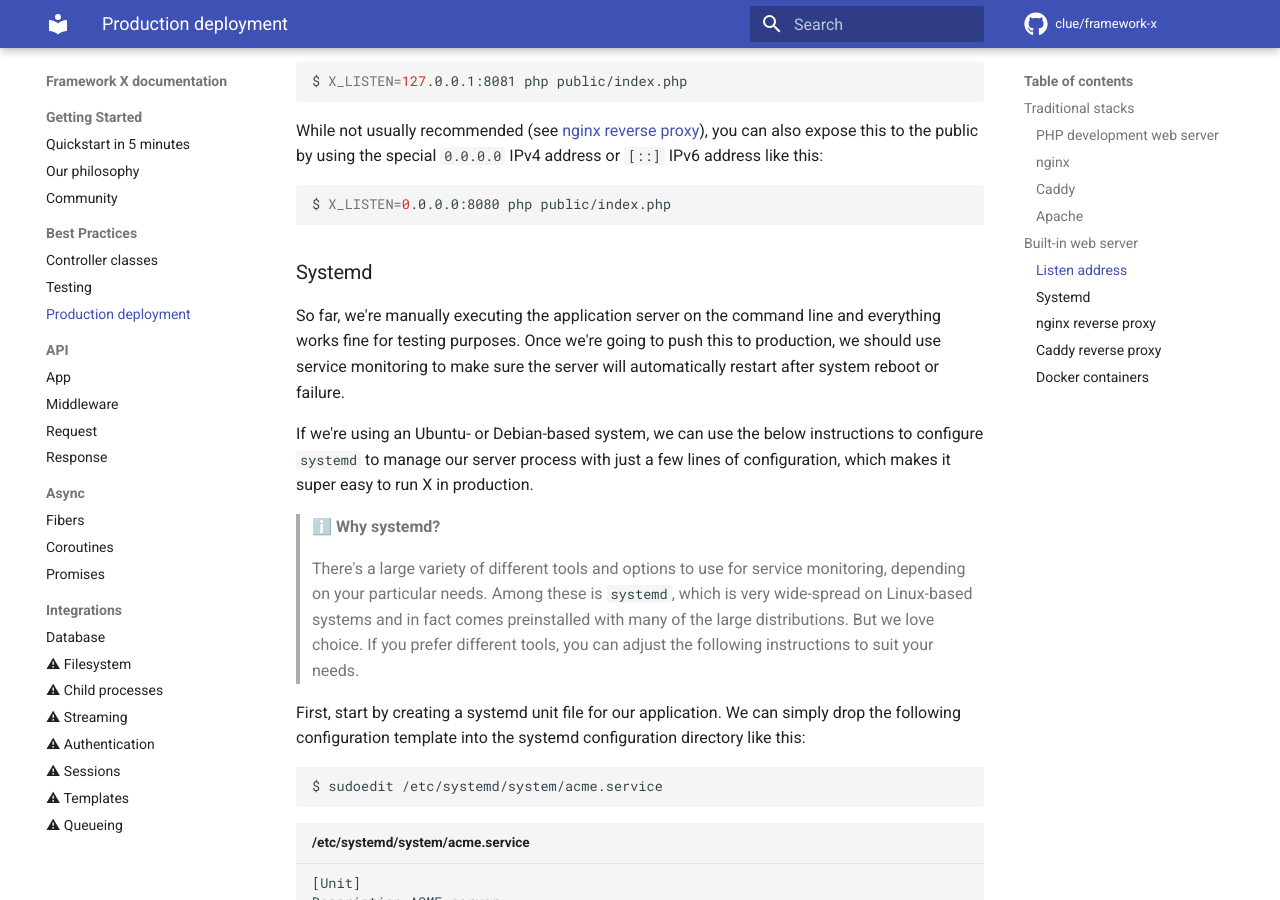
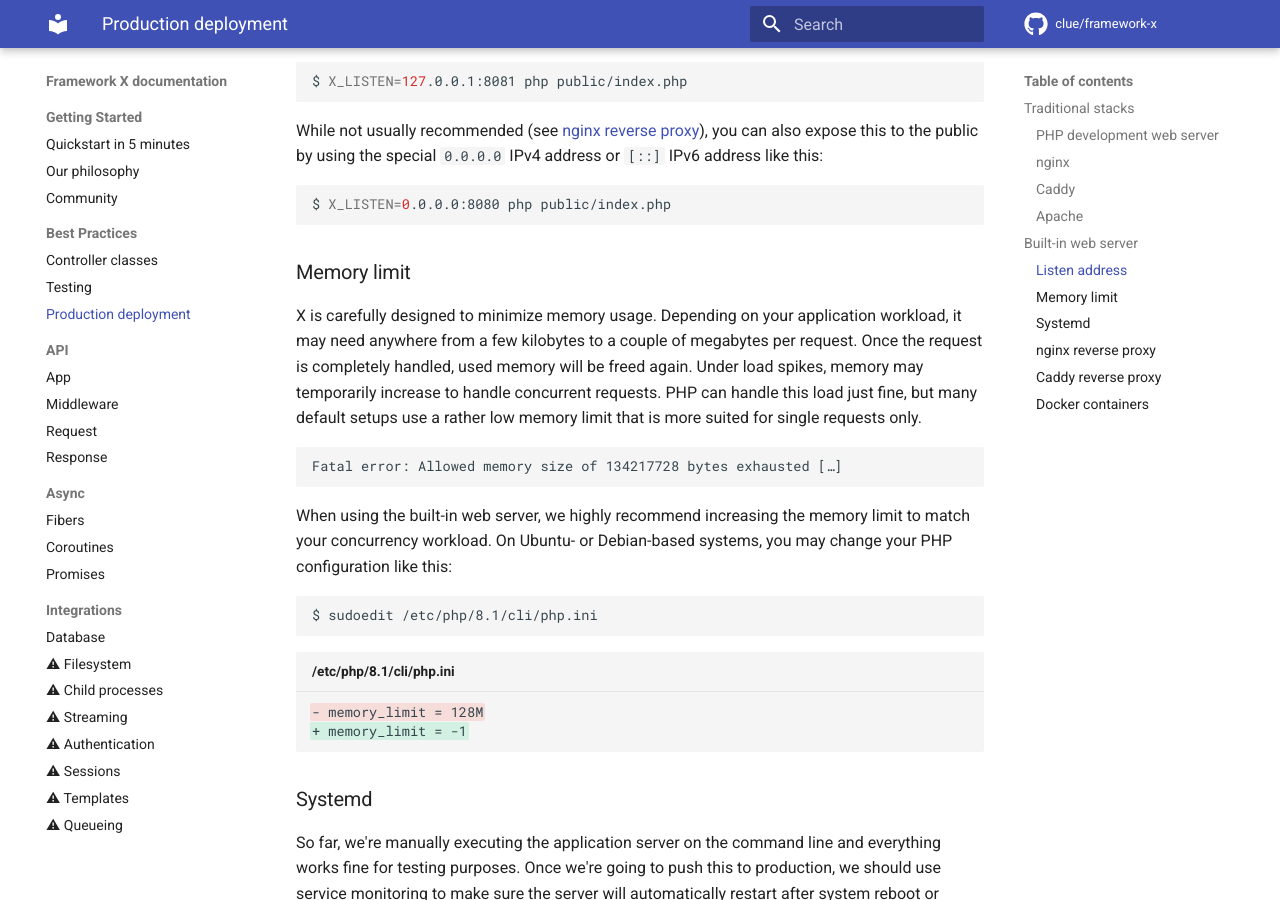
Before and after one commit to clue/framework-x, an MkDocs documentation site: the page built from docs/best-practices/deployment.md, in a window 1280 px wide and 900 px high, scrolled down 5473 px. Built offline with MkDocs 1.6.1 and Material for MkDocs 9.7.7, drawn with Linux system fonts in a browser that asks for light colours; comment, search, counter and statistics services are not loaded.

Commit message:
Add instructions to increase PHP's default `memory_limit`

````diff
--- a/docs/best-practices/deployment.md
+++ b/docs/best-practices/deployment.md
@@ -277,6 +277,32 @@ or `[::]` IPv6 address like this:
 $ X_LISTEN=0.0.0.0:8080 php public/index.php
 ```
 
+### Memory limit
+
+X is carefully designed to minimize memory usage. Depending on your application
+workload, it may need anywhere from a few kilobytes to a couple of megabytes per
+request. Once the request is completely handled, used memory will be freed again.
+Under load spikes, memory may temporarily increase to handle concurrent requests.
+PHP can handle this load just fine, but many default setups use a rather low
+memory limit that is more suited for single requests only.
+
+```
+Fatal error: Allowed memory size of 134217728 bytes exhausted […]
+```
+
+When using the built-in web server, we highly recommend increasing the memory
+limit to match your concurrency workload. On Ubuntu- or Debian-based systems,
+you may change your PHP configuration like this:
+
+```bash
+$ sudoedit /etc/php/8.1/cli/php.ini
+```
+
+```diff title="/etc/php/8.1/cli/php.ini"
+- memory_limit = 128M
++ memory_limit = -1
+```
+
 ### Systemd
 
 So far, we're manually executing the application server on the command line and
@@ -513,7 +539,8 @@ be achieved by using a `Dockerfile` with the following contents:
         && pecl install ev \
         && docker-php-ext-enable ev \
         && docker-php-ext-install sockets \
-        && apk del ${PHPIZE_DEPS}
+        && apk del ${PHPIZE_DEPS} \
+        && echo "memory_limit = -1" >> "$PHP_INI_DIR/conf.d/acme.ini"
 
     WORKDIR /app/
     COPY public/ public/
````
Also changed, not shown: 1 other file.
